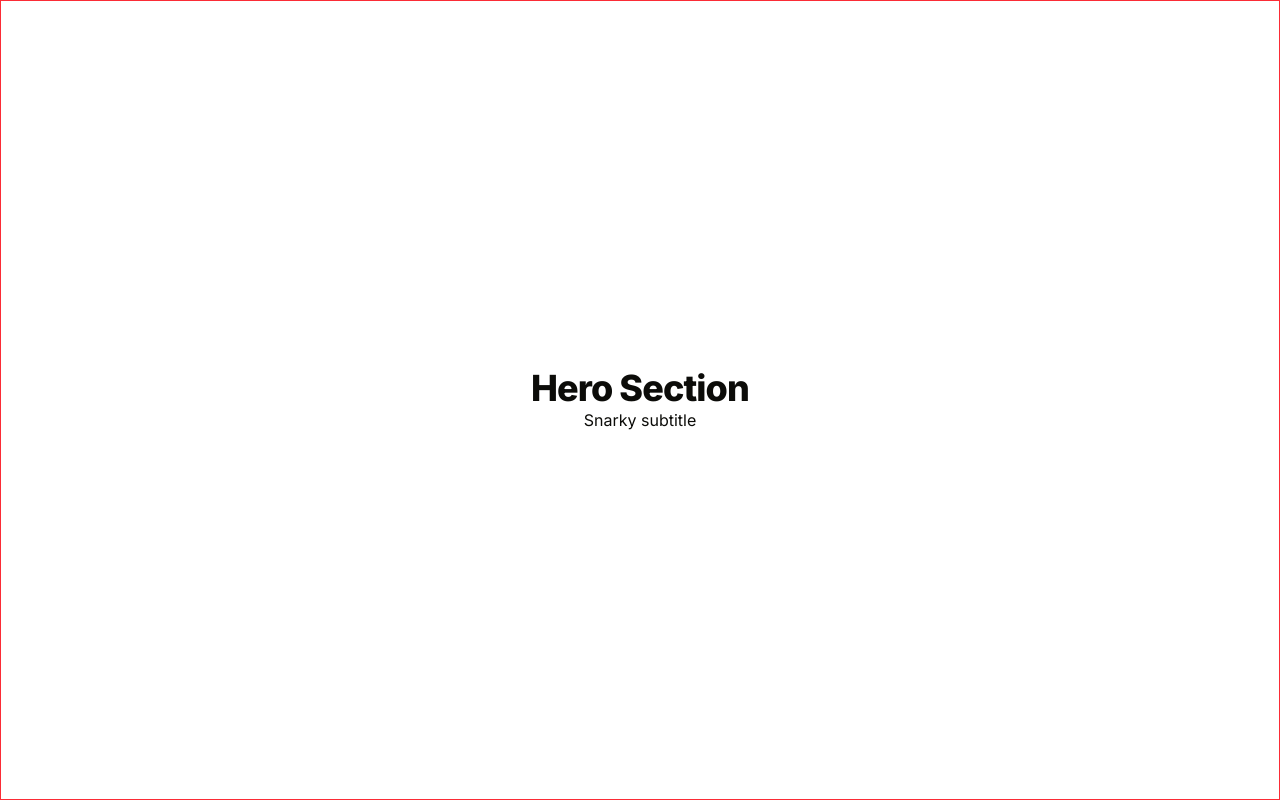
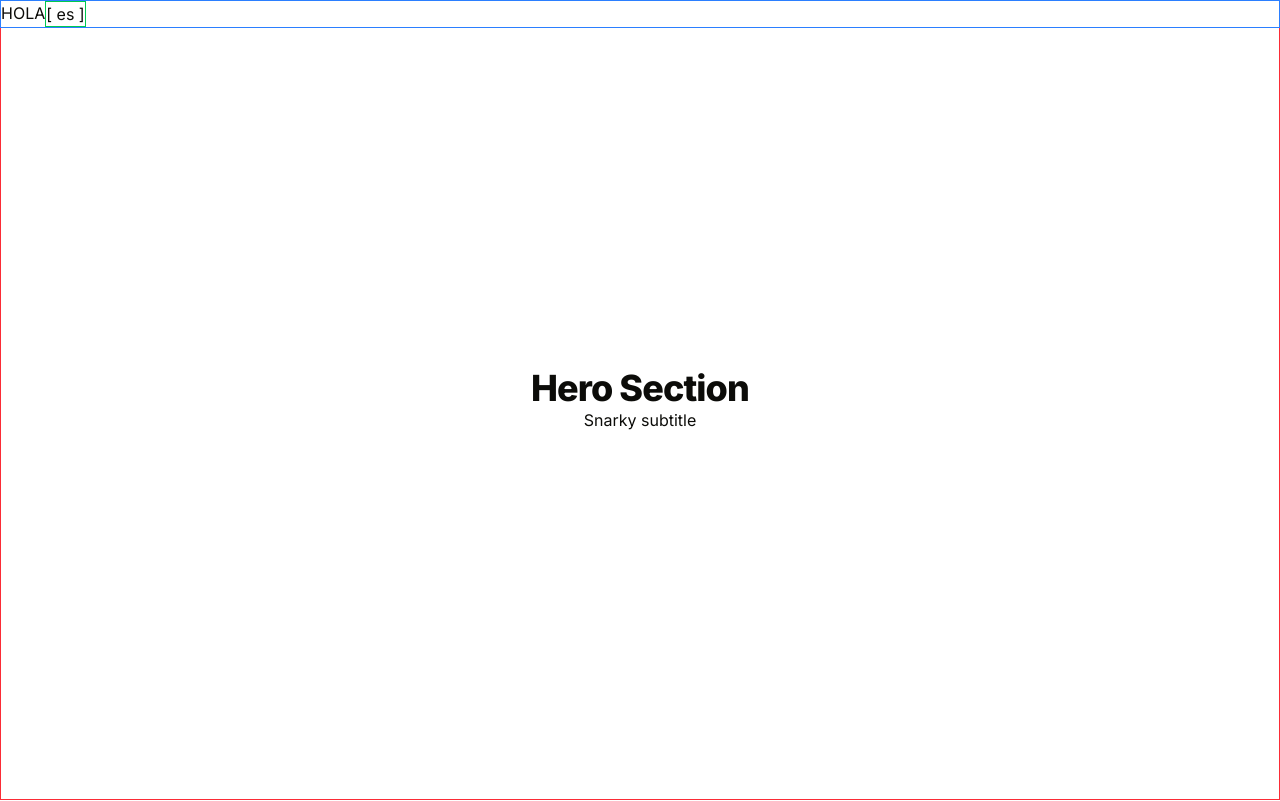
Before and after one commit to kikedose/borrego, a Next.js app: page /es in a window 1280 px wide. Shown: the top 801 px of the page. Built offline with nearby package versions, Linux system fonts and the light colour scheme.

Commit message:
feat: language switch writes cookie

```diff
--- a/src/app/[locale]/layout.tsx
+++ b/src/app/[locale]/layout.tsx
@@ -1,20 +1,20 @@
 // import Footer from '~/components/features/footer';
-// import Navigation from '~/components/features/navigation';
+import Navigation from "~/components/navigation";
 // import ScrollProgress from '~/components/features/scroll-progress';
 
-export default async function StudioLayout({
+export default async function SiteLayout({
   children,
-  // params,
+  params,
 }: {
   children: React.ReactNode;
   params: Promise<{ locale: "en" | "es"; id?: string }>;
 }) {
-  // const { locale } = await params;
+  const { locale } = await params;
 
   return (
     <>
       {/* <ScrollProgress /> */}
-      {/* <Navigation locale={locale} /> */}
+      <Navigation locale={locale} />
       <main className="w-full">{children}</main>
       {/* <Footer /> */}
     </>
--- a/src/app/layout.tsx
+++ b/src/app/layout.tsx
@@ -16,9 +16,13 @@ const geistMono = Geist_Mono({
 });
 
 export const metadata: Metadata = {
-  title: "Create Next App",
-  description: "Generated by create next app",
+  title: "Borrego",
+  description: "Viandas de lujo",
 };
+
+export async function generateStaticParams() {
+  return [{ locale: "en" }, { locale: "es" }];
+}
 
 export default function RootLayout({
   children,
--- a/src/components/navbar/index.tsx
+++ /dev/null
@@ -1,7 +0,0 @@
-export default function NavBar() {
-  return (
-    <nav className="grid h-2.5 items-center border border-blue-500 border-solid">
-      <h1>YEET</h1>
-    </nav>
-  );
-}
--- /dev/null
+++ b/src/components/navigation/index.tsx
@@ -0,0 +1,14 @@
+import type { Locale } from "~/lib/i18n";
+// import { getDictionary } from '~/lib/l10n';
+import LanguageSwitch from "./language-switch";
+
+export default async function Navigation({ locale }: { locale: Locale }) {
+  // const d = await getDictionary(locale);
+
+  return (
+    <nav className="w-dvw flex border border-blue-500 border-solid fixed">
+      <div>{locale === "es" ? "HOLA" : "HELLO"}</div>
+      <LanguageSwitch />
+    </nav>
+  );
+}
--- /dev/null
+++ b/src/components/navigation/language-switch.tsx
@@ -0,0 +1,29 @@
+"use client";
+
+import { useParams, usePathname, useRouter } from "next/navigation";
+import { setLocaleCookie } from "~/lib/actions";
+
+export default function LanguageSwitch() {
+  const router = useRouter();
+  const pathname = usePathname();
+  const params = useParams();
+
+  const triggerLocaleSwitch = async () => {
+    const { locale = "es" } = params as { locale?: string };
+    const nextLocale = locale === "es" ? "en" : "es";
+    const href = pathname.replace(locale, nextLocale);
+
+    await setLocaleCookie(nextLocale);
+    router.replace(href, { scroll: false });
+  };
+
+  return (
+    <button
+      type="button"
+      className="border border-solid border-green-500 cursor-pointer hover:underline hover:decoration-dotted"
+      onClick={triggerLocaleSwitch}
+    >
+      [ {params.locale} ]
+    </button>
+  );
+}
--- /dev/null
+++ b/src/lib/actions.ts
@@ -0,0 +1,10 @@
+"use server";
+import { cookies } from "next/headers";
+
+export const setLocaleCookie = async (locale: string) => {
+  (await cookies()).set("NEXT_LOCALE", locale, {
+    path: "/",
+    maxAge: 60 * 60 * 24 * 365,
+    sameSite: "lax",
+  });
+};
--- a/src/lib/i18n.ts
+++ b/src/lib/i18n.ts
@@ -1,3 +1,3 @@
 export const supportedLocales = ["en", "es"] as const;
 export type Locale = (typeof supportedLocales)[number];
-export const defaultLocale: Locale = "en";
+export const defaultLocale: Locale = "es";
--- a/src/proxy.ts
+++ b/src/proxy.ts
@@ -1,4 +1,5 @@
 import { type NextRequest, NextResponse } from "next/server";
+import type { Locale } from "./lib/i18n";
 import { defaultLocale, supportedLocales } from "./lib/i18n";
 import { findBestLocaleMatch, parseAcceptLanguage } from "./lib/utils";
 
@@ -10,8 +11,8 @@ export function proxy(request: NextRequest) {
     (locale) => pathname.startsWith(`/${locale}/`) || pathname === `/${locale}`,
   );
 
-  // Using undefined signals Next.js to continue without rewrite/redirect
-  if (pathnameHasLocale) return undefined;
+  // Explicitly continue the middleware chain
+  if (pathnameHasLocale) return NextResponse.next();
 
   // 2. If no locale is present, detect the best locale and redirect
   // Get the Accept-Language header
@@ -21,11 +22,15 @@ export function proxy(request: NextRequest) {
   const preferredLanguages = parseAcceptLanguage(acceptLanguageHeader);
 
   // Find the best match among supported locales
-  const matchedLocale = findBestLocaleMatch(
-    preferredLanguages,
-    supportedLocales,
-    defaultLocale,
-  );
+  // Checks for cookies first
+  const cookieLocale = request.cookies.get("NEXT_LOCALE")?.value as
+    | Locale
+    | undefined;
+  const matchedLocale =
+    (cookieLocale && supportedLocales.includes(cookieLocale)
+      ? cookieLocale
+      : null) ??
+    findBestLocaleMatch(preferredLanguages, supportedLocales, defaultLocale);
 
   // Construct the new URL with the detected locale
   // It's safer to clone the URL object before modifying it
```
